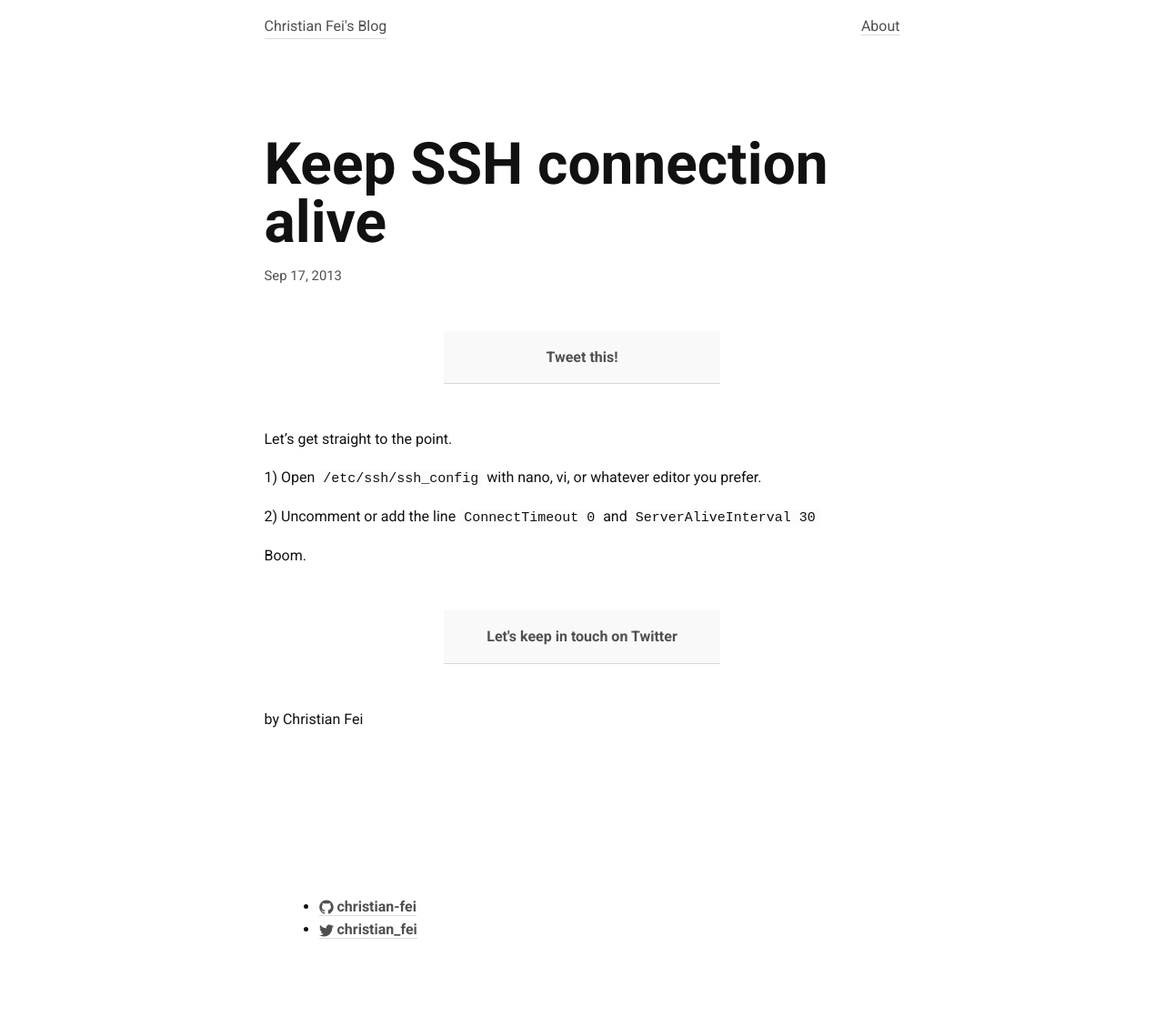
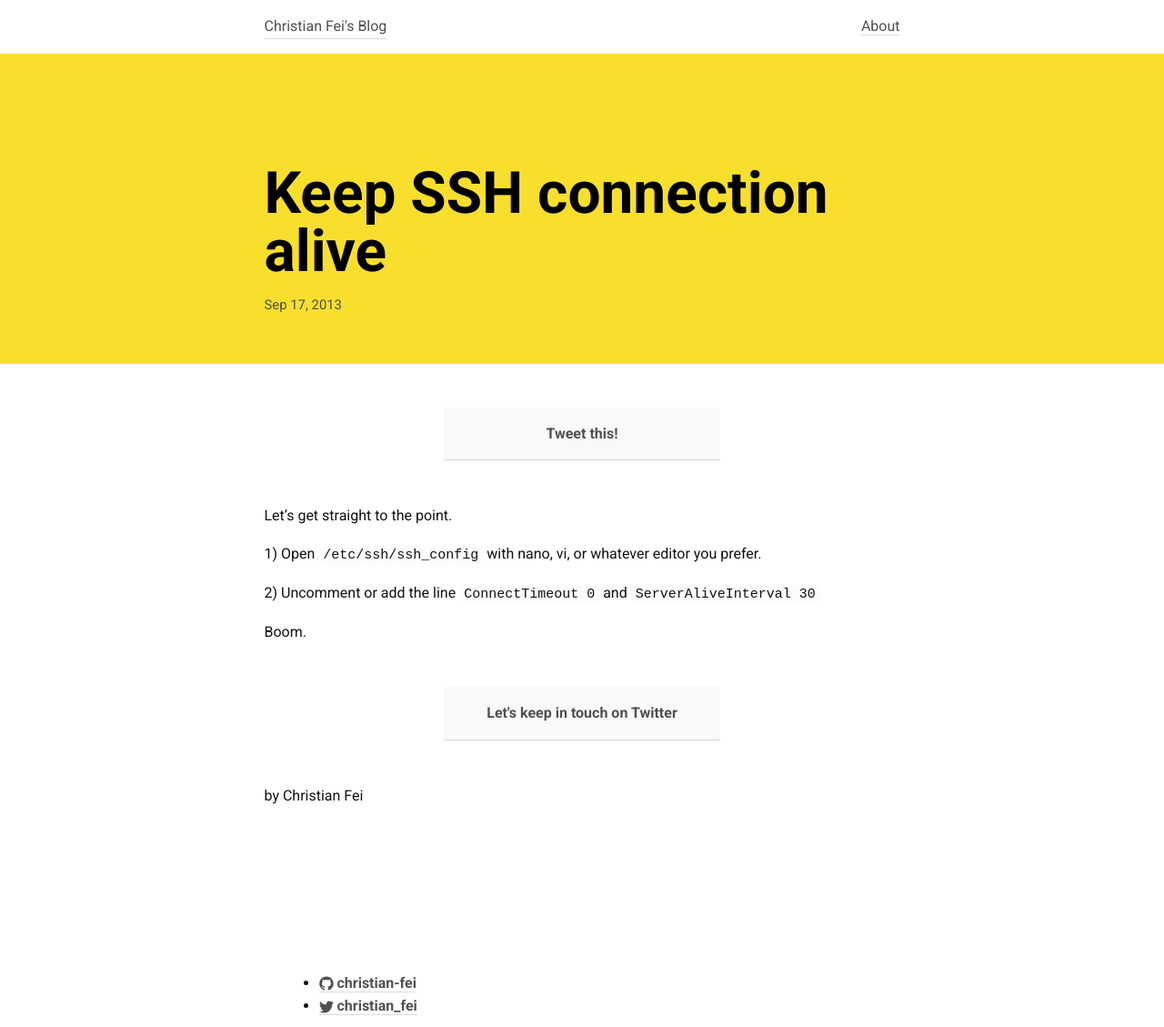
Before and after one commit to christian-fei/christian-fei.github.io-pandoc, a Jekyll site: the page built from _posts/2013-09-17-keep-ssh-connection-alive.md, in a window 1280 px wide. Shown: the whole page at 91% size. Built offline with Jekyll 4.4.1, drawn with Linux system fonts in a browser that asks for light colours; Markdown is read by kramdown in place of the engine named in the settings; comment, search, counter and statistics services are not loaded; before the commit the page ends 1045 px from its top, so only the background shows below that.

Commit message:
added post-background-header

```diff
--- a/_layouts/default.html
+++ b/_layouts/default.html
@@ -7,9 +7,7 @@
 
     {% include header.html %}
 
-    <div class="wrapper">
-      {{ content }}
-    </div>
+    {{ content }}
 
     {% include footer.html %}
 
--- a/_layouts/page.html
+++ b/_layouts/page.html
@@ -2,7 +2,7 @@
 layout: default
 ---
 <div class="post">
-
+  <div class="wrapper">
     <header class="post-header">
       <h1 class="post-title">{{ page.title }}</h1>
     </header>
@@ -10,5 +10,6 @@ layout: default
     <article class="post-content">
       {{ content }}
     </article>
+  </div>
 
 </div>
--- a/_layouts/post.html
+++ b/_layouts/post.html
@@ -2,12 +2,16 @@
 layout: default
 ---
 <div class="post" itemscope itemtype="http://schema.org/Article">
-
+  <div class="post-background-header">
+    <div class="wrapper">
       <header class="post-header">
         <h1 class="post-title" itemprop="name">{{ page.title }}</h1>
         <p class="post-meta" itemprop="datePublished" content="2015-03-06">{{ page.date | date: "%b %-d, %Y" }}{% if page.author %} • {{ page.author }}{% endif %}{% if page.meta %} • {{ page.meta }}{% endif %}</p>
       </header>
+    </div>
+  </div>
 
+  <div class="wrapper">
     <article class="post-content" role="article">
       <script async type="text/javascript" src="//cdn.carbonads.com/carbon.js?zoneid=1673&serve=C6AILKT&placement=christianfeininja" id="_carbonads_js"></script>
 
@@ -41,3 +45,4 @@ layout: default
     </script>
     <noscript>Please enable JavaScript to view the <a href="https://disqus.com/?ref_noscript">comments powered by Disqus.</a></noscript>
   </div>
+</div>
--- a/_sass/_typography.scss
+++ b/_sass/_typography.scss
@@ -134,3 +134,15 @@ pre {
   background-color: rgba(128, 128, 128, 0.05);
   text-align: center;
 }
+
+
+.post-background-header {
+  overflow: hidden;
+  background: black;
+  color: white;
+  background: $yellow-color;
+  color: black;
+
+  padding-top: 2em;
+  padding-bottom: 2em;
+}
--- a/index.html
+++ b/index.html
@@ -3,6 +3,7 @@ layout: default
 ---
 
 <div class="home-row"></div>
+  <div class="wrapper">
 
   <div class="post-content">
     <script async type="text/javascript" src="//cdn.carbonads.com/carbon.js?zoneid=1673&serve=C6AILKT&placement=christianfeininja" id="_carbonads_js"></script>
@@ -16,3 +17,4 @@ layout: default
   </ul>
 
   <p class="rss-subscribe">subscribe <a href="{{ "/feed.xml" | prepend: site.baseurl }}">via RSS</a></p>
+</div>
```
Lines whose indentation alone changed are shown as unchanged.
